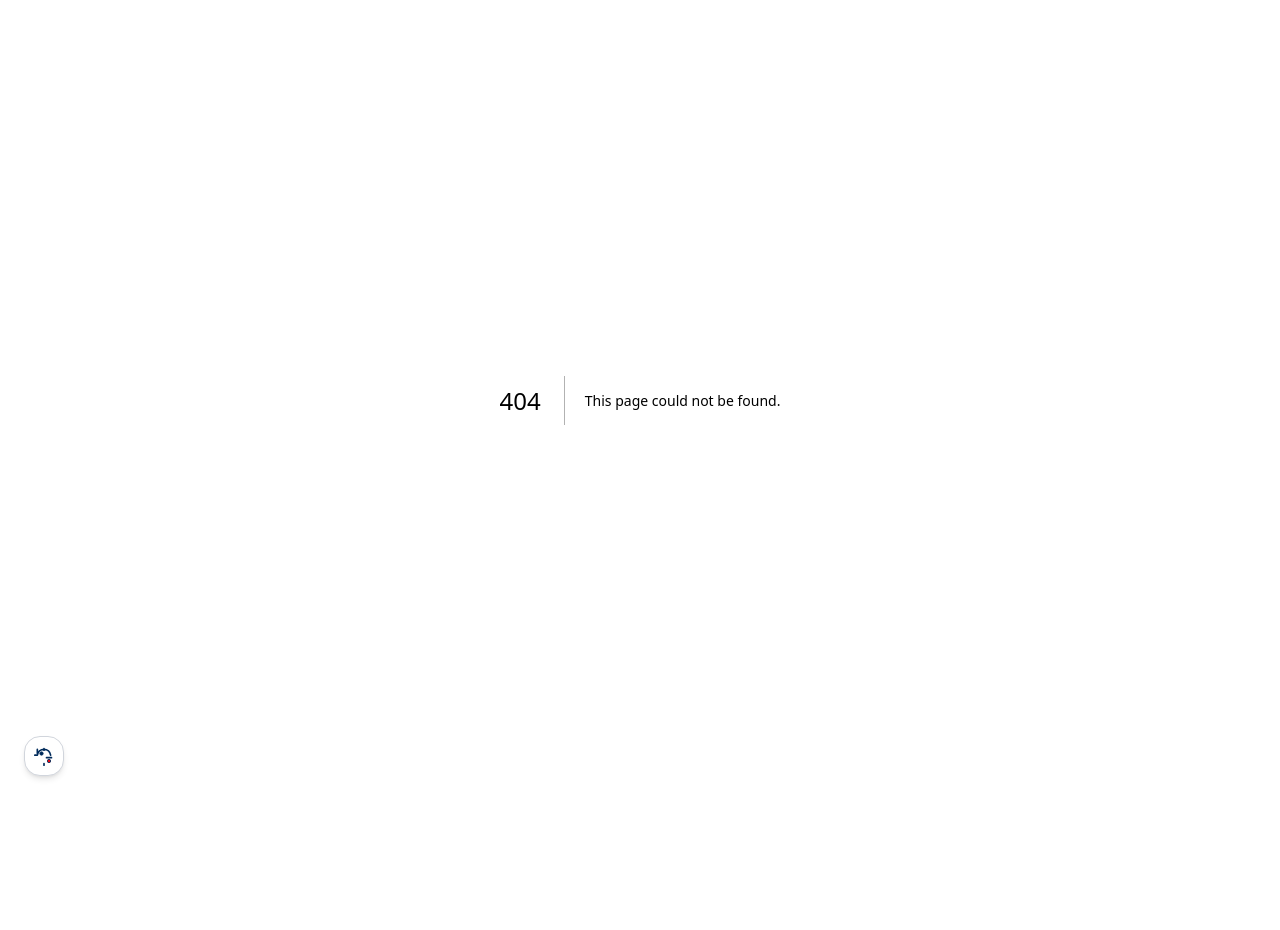
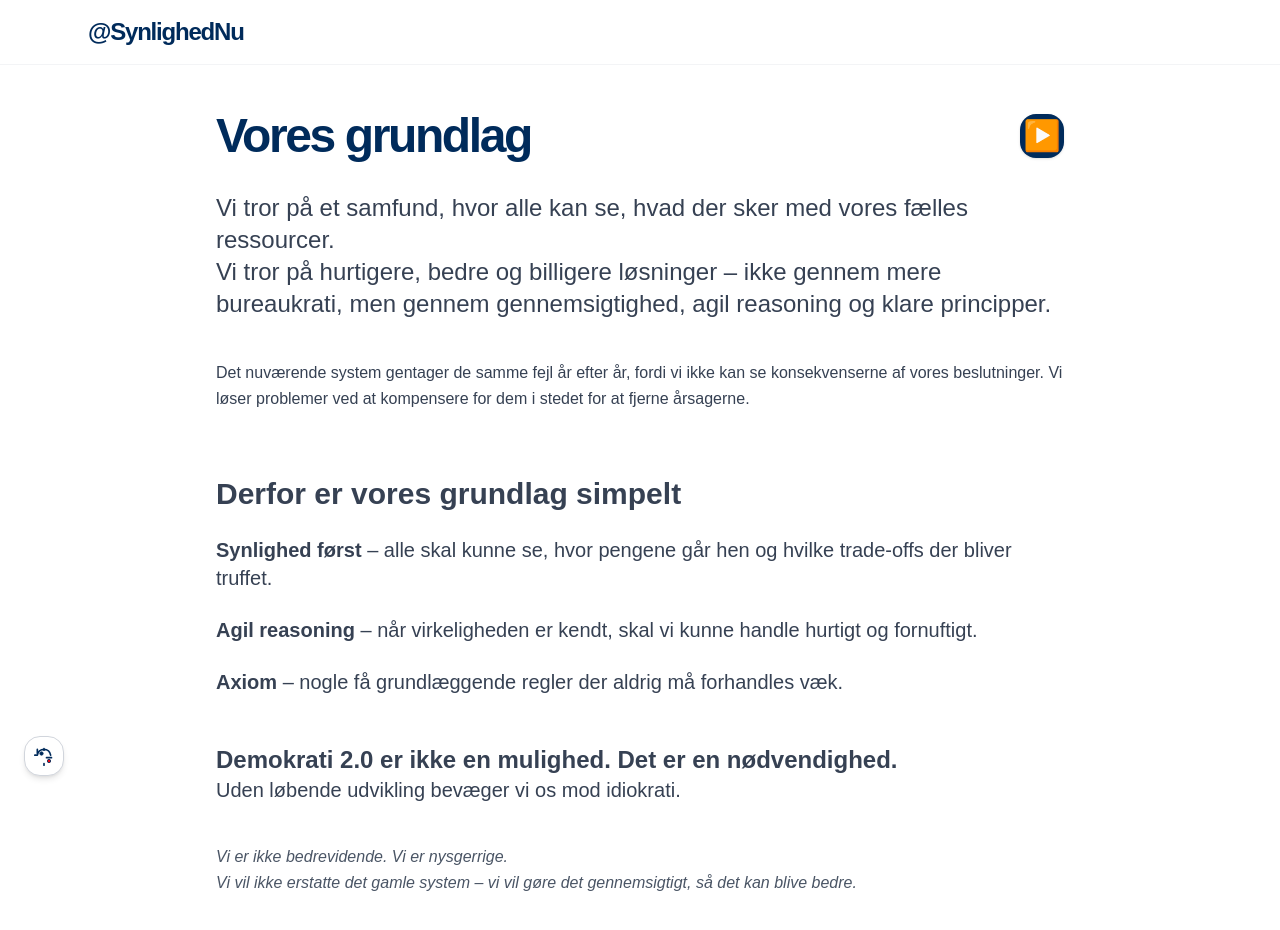
Before and after one commit to synlighed-nu/synlighed-nu-clean, a Next.js app: page /vores-grundlag in a window 1280 px wide. Before the commit this address had no page. Shown: the top 930 px of the page. Before the commit the page ends 800 px from the top, so only its background shows below. Built offline with nearby package versions, Linux system fonts and the light colour scheme.

Commit message:
Create page.tsx

```diff
--- /dev/null
+++ b/app/vores-grundlag/page.tsx
@@ -0,0 +1,79 @@
+'use client';
+
+import React from 'react';
+import dynamic from 'next/dynamic';
+import Nav from '../components/common/_Nav';
+
+const SpeakerButton = dynamic(
+  () => import('../components/common/_SpeakerButton'),
+  { ssr: false }
+);
+
+export default function VoresGrundlagPage() {
+  const pageText = `
+    Vores grundlag – Synlighed først.
+
+    Vi tror på et samfund, hvor alle kan se, hvad der sker med vores fælles ressourcer.
+    Vi tror på hurtigere, bedre og billigere løsninger – ikke gennem mere bureaukrati, men gennem gennemsigtighed, agil reasoning og klare principper.
+
+    Det nuværende system gentager de samme fejl år efter år, fordi vi ikke kan se konsekvenserne af vores beslutninger.
+    Vi løser problemer ved at kompensere for dem i stedet for at fjerne årsagerne.
+
+    Derfor er vores grundlag simpelt:
+
+    • Synlighed først – alle skal kunne se, hvor pengene går hen og hvilke trade-offs der bliver truffet.
+    • Agil reasoning – når virkeligheden er kendt, skal vi kunne handle hurtigt og fornuftigt.
+    • Axiom – nogle få grundlæggende regler der aldrig må forhandles væk.
+
+    Demokrati 2.0 er ikke en mulighed. Det er en nødvendighed.
+    Uden løbende udvikling bevæger vi os mod idiokrati.
+
+    Vi er ikke bedrevidende. Vi er nysgerrige.
+    Vi vil ikke erstatte det gamle system – vi vil gøre det gennemsigtigt, så det kan blive bedre.
+  `;
+
+  return (
+    <div className="min-h-screen bg-white text-[#002B5B]">
+      <Nav simple />
+
+      <div className="max-w-4xl mx-auto px-6 pt-28 pb-20">
+        <div className="flex items-center justify-between mb-8">
+          <h1 className="text-5xl font-bold tracking-tighter">Vores grundlag</h1>
+          <SpeakerButton text={pageText} endingAxiomIndex={2} />
+        </div>
+
+        <div className="prose prose-lg max-w-none text-gray-700 leading-relaxed">
+          <p className="text-2xl font-medium">
+            Vi tror på et samfund, hvor alle kan se, hvad der sker med vores fælles ressourcer.
+          </p>
+          <p className="text-2xl font-medium">
+            Vi tror på hurtigere, bedre og billigere løsninger – ikke gennem mere bureaukrati, men gennem gennemsigtighed, agil reasoning og klare principper.
+          </p>
+
+          <p className="mt-10">
+            Det nuværende system gentager de samme fejl år efter år, fordi vi ikke kan se konsekvenserne af vores beslutninger. Vi løser problemer ved at kompensere for dem i stedet for at fjerne årsagerne.
+          </p>
+
+          <h2 className="text-3xl font-bold mt-16 mb-6">Derfor er vores grundlag simpelt</h2>
+          <ul className="space-y-6 text-xl">
+            <li><strong>Synlighed først</strong> – alle skal kunne se, hvor pengene går hen og hvilke trade-offs der bliver truffet.</li>
+            <li><strong>Agil reasoning</strong> – når virkeligheden er kendt, skal vi kunne handle hurtigt og fornuftigt.</li>
+            <li><strong>Axiom</strong> – nogle få grundlæggende regler der aldrig må forhandles væk.</li>
+          </ul>
+
+          <p className="mt-12 text-2xl font-semibold">
+            Demokrati 2.0 er ikke en mulighed. Det er en nødvendighed.
+          </p>
+          <p className="text-xl">
+            Uden løbende udvikling bevæger vi os mod idiokrati.
+          </p>
+
+          <p className="mt-10 italic text-gray-600">
+            Vi er ikke bedrevidende. Vi er nysgerrige.<br />
+            Vi vil ikke erstatte det gamle system – vi vil gøre det gennemsigtigt, så det kan blive bedre.
+          </p>
+        </div>
+      </div>
+    </div>
+  );
+}
```
